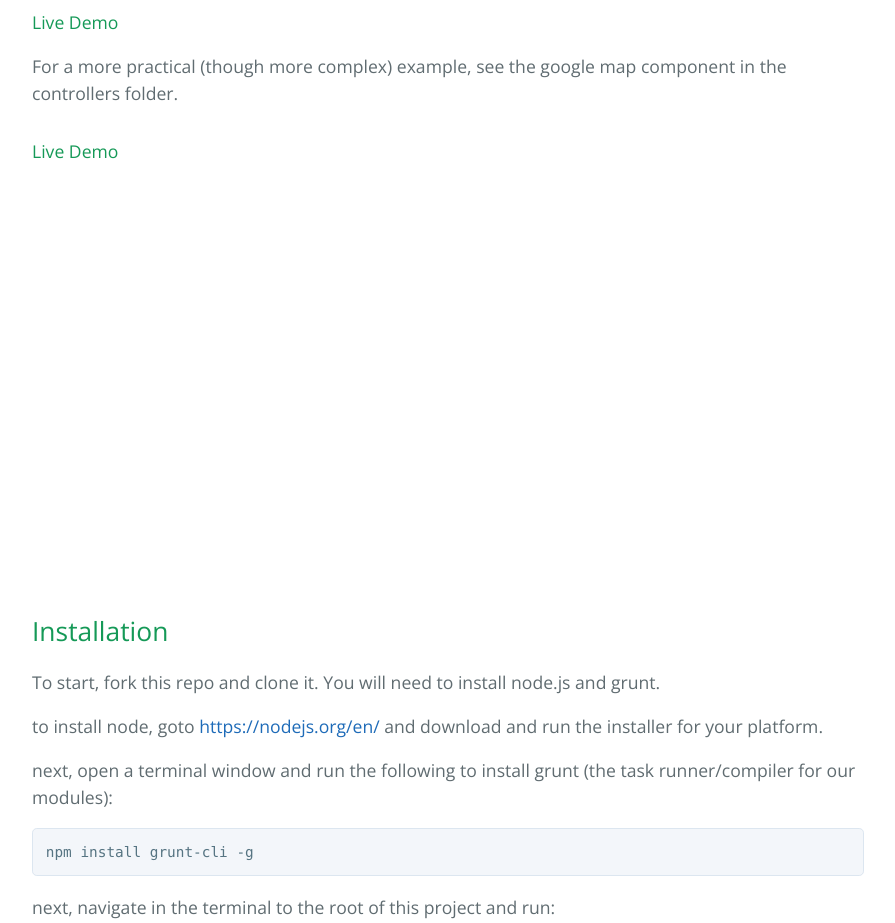
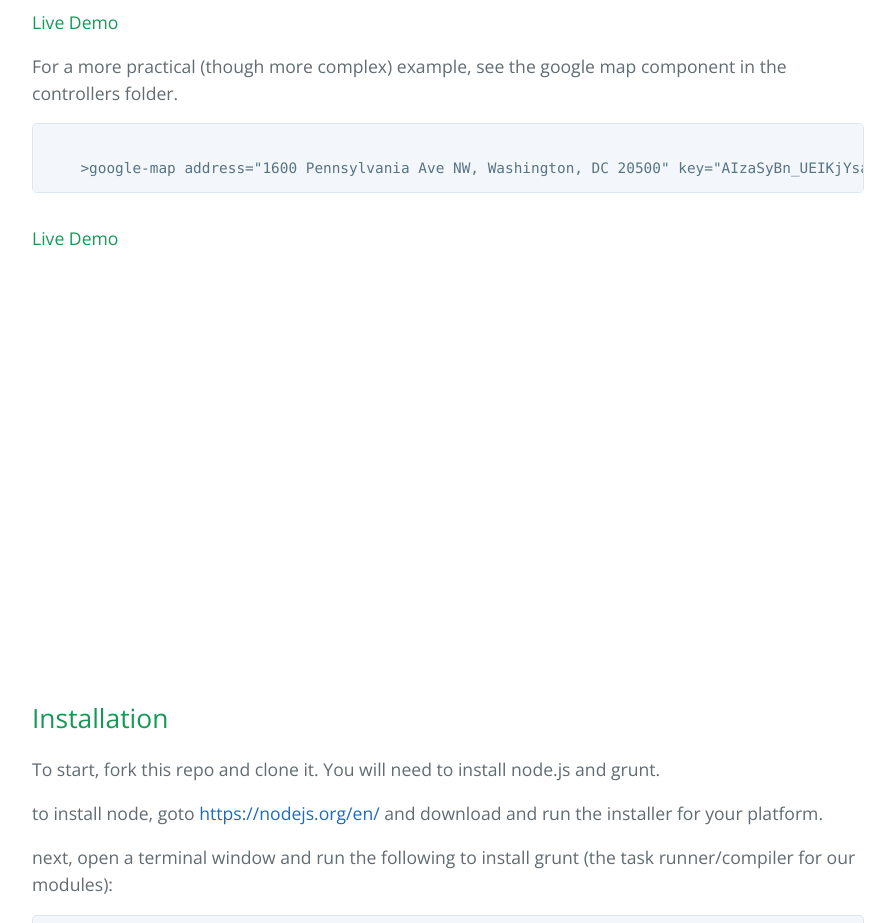
Before and after one commit to edamtoft/tagger, a website: page index.html in a window 1280 px wide. Shown: the part 1700-2623 px from the top of the page, without its empty margins (192-1087 px from the left). Drawn offline with nearby package versions, Linux system fonts and the light colour scheme.

Commit message:
Add Google Map Component Code to Page

```diff
--- a/index.html
+++ b/index.html
@@ -85,6 +85,10 @@ automatically boot up. You should see the following:</p>
 
 <p>For a more practical (though more complex) example, see the google map component in the
 controllers folder.</p>
+
+<pre><code>
+    &gt;google-map address="1600 Pennsylvania Ave NW, Washington, DC 20500" key="AIzaSyBn_UEIKjYsaa0nBSDBh2lOSAJ-W_pC1e8" zoom="12" info="&gt;h4&lt;Marker Title&gt;/h4&lt;&gt;p&lt;Marker description.&gt;/p&lt;" style="height: 400px; width: 100%"&lt;&gt;/google-map&lt;
+</code></pre>
 
 <h4>Live Demo</h4>
 <google-map address="1600 Pennsylvania Ave NW, Washington, DC 20500" key="AIzaSyBn_UEIKjYsaa0nBSDBh2lOSAJ-W_pC1e8" zoom="12" info="<h4>Marker Title</h4><p>Marker description.</p>" style="height: 400px; width: 100%"></google-map>
```
